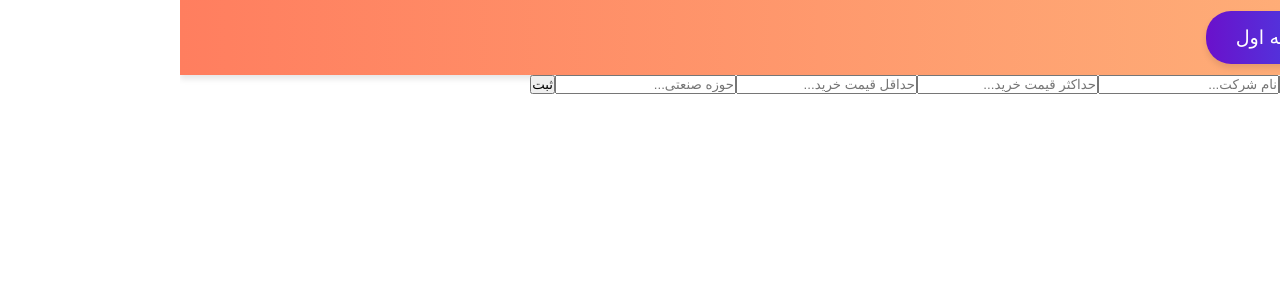
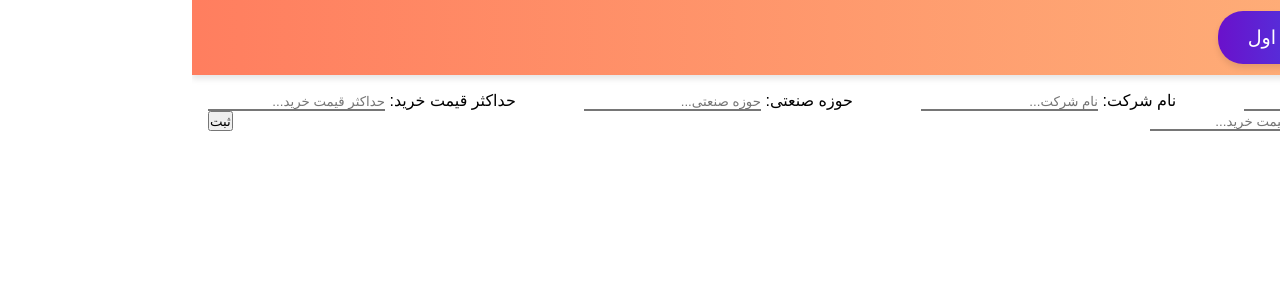
Before and after one commit to kasra-noorbakhsh/react-mini-proj, a React (Create React App) app: page /stock-list in a window 1280 px wide. Shown: the top 300 px of the page. Built offline with nearby package versions, Linux system fonts and the light colour scheme; the HTML template or start-up script is replaced by a standard one.

Commit message:
more changes

```diff
--- a/src/Components/StockFilterForm/StockFilterForm.css
+++ b/src/Components/StockFilterForm/StockFilterForm.css
@@ -0,0 +1,22 @@
+.stock-filter-form {
+    display: flex;
+    flex-wrap: wrap;
+    justify-content: space-between;
+    padding: 16px;
+}
+
+.stock-filter-form-input{
+    border-style: none;
+    border-bottom-style: solid;
+}
+
+.stock-filter-form-input:focus{
+    outline: none;
+    border-color: aqua;
+}
+
+.stock-filter-form-error-message {
+    color: red;
+    font-size: small;
+    height: 10px;
+}
--- a/src/Components/StockFilterForm/StockFilterForm.js
+++ b/src/Components/StockFilterForm/StockFilterForm.js
@@ -1,16 +1,19 @@
 import { useReducer } from "react"
 import { formReducer,  formInitialState, updateStateOnChange, updateStateOnBlur, FieldNamesEnum} from "./stockFilterFormLogic"
+
+import "./StockFilterForm.css"
 
 const StockFilterForm = ({onSubmit}) => {
 
     const [state, dispatch] = useReducer(formReducer, formInitialState)
 
-    const submit = () => {
-        onSubmit()
+    const submit = (event) => {
+        event.preventDefault();
+        onSubmit();
     }
 
     const onChangeProcess = (event) => {
-        updateStateOnChange(state, event.target.name, event.target.value, dispatch)
+        updateStateOnChange(state, event.target.name, event.target.value, dispatch);
     }
 
     const blockNonNumericOnKeyDown = (event) => {
@@ -24,14 +27,29 @@ const StockFilterForm = ({onSubmit}) => {
     }
 
     return(
-        <form onSubmit={submit}>
-            <input type="text" placeholder="نماد..." name={FieldNamesEnum.symbol} onChange={onChangeProcess} onBlur={onBlurProcess}/>
-            {state.symbol.error.hasAny && <p> {state.symbol.error.message}</p>}
-            <input type="text" placeholder="نام شرکت..." name={FieldNamesEnum.companyName} onChange={onChangeProcess} onBlur={onBlurProcess}/>
-            <input type="number" placeholder="حداکثر قیمت خرید..." name={FieldNamesEnum.maxPrice} onChange={onChangeProcess} onBlur={onBlurProcess} onKeyDown={blockNonNumericOnKeyDown}/>
-            <input type="number" placeholder="حداقل قیمت خرید..." name={FieldNamesEnum.minPrice} onChange={onChangeProcess} onBlur={onBlurProcess} onKeyDown={blockNonNumericOnKeyDown}/>
-            {state.minPrice.error.hasAny && <p> {state.minPrice.error.message}</p>}
-            <input type="text" placeholder="حوزه صنعتی..." name={FieldNamesEnum.industry} onChange={onChangeProcess} onBlur={onBlurProcess}/>
+        <form onSubmit={submit} className="stock-filter-form">
+            <div>
+                <label>نماد: </label>
+                <input className="stock-filter-form-input" type="text" placeholder="نماد..." name={FieldNamesEnum.symbol} onChange={onChangeProcess} onBlur={onBlurProcess}/>
+                {state.symbol.error.hasAny && <p className="stock-filter-form-error-message"> {state.symbol.error.message}</p>}
+            </div>
+            <div>
+                <label>نام شرکت: </label>
+                <input className="stock-filter-form-input" type="text" placeholder="نام شرکت..." name={FieldNamesEnum.companyName} onChange={onChangeProcess} onBlur={onBlurProcess}/>
+            </div>
+            <div>
+                <label>حوزه صنعتی: </label>
+                <input className="stock-filter-form-input" type="text" placeholder="حوزه صنعتی..." name={FieldNamesEnum.industry} onChange={onChangeProcess} onBlur={onBlurProcess}/>
+            </div>
+            <div>
+                <label>حداکثر قیمت خرید: </label>
+                <input className="stock-filter-form-input" type="text" placeholder="حداکثر قیمت خرید..." name={FieldNamesEnum.maxPrice} onChange={onChangeProcess} onBlur={onBlurProcess} onKeyDown={blockNonNumericOnKeyDown}/>
+            </div>
+            <div>
+                <label>حداقل قیمت خرید: </label>
+                <input className="stock-filter-form-input" type="text" placeholder="حداقل قیمت خرید..." name={FieldNamesEnum.minPrice} onChange={onChangeProcess} onBlur={onBlurProcess} onKeyDown={blockNonNumericOnKeyDown}/>
+                {state.minPrice.error.hasAny && <p className="stock-filter-form-error-message"> {state.minPrice.error.message}</p>}
+            </div>
             <input type="submit" value="ثبت"/>
         </form>
     )
--- a/src/Components/StockFilterForm/stockFilterFormLogic.js
+++ b/src/Components/StockFilterForm/stockFilterFormLogic.js
@@ -1,39 +1,10 @@
-
-import { object } from "yup";
-
-// yup.addMethod(yup.number, "compareMinMax", function(errorMassege) {
-//     return this.test("compareMinMax", errorMassege, function(val) {
-//         const { path, createError } = this;
-//         const max = this.resolve(yup.ref("maxPrice"));
-//         return (max < 0) || val < max || createError({ path, message: errorMassege || "min max validation failed" });
-//     });
-// });
-
-
-// export const schema = yup.object().shape({
-//     symbol: yup.string().transform((value, originalValue) => {
-//         return (originalValue === "") ? null: value
-//     }).min(3, "حداقل طول نماد رعایت نشده است").max(6, "حداکثر طول نماد رعایت نشده است").nullable(true),
-
-//     company: yup.string(),
-
-//     maxPrice: yup.number().transform((value, originalValue) => {
-//         return (originalValue === "") ? Infinity: value
-//     }).min(0, "عدد وارد شده منفی است").nullable(true),
-
-//     minPrice: yup.number().min(0, "عدد وارد شده منفی است").transform((value, originalValue) => {
-//         return (originalValue === "") ? 0: value
-//     }).compareMinMax("حداقل قیمت از حداکثر قیمت بیشتر است").nullable(true),
-
-//     industry: yup.string()
-// })
 
 export const FieldNamesEnum = Object.freeze({
     symbol: "symbol",
     companyName: "companyName",
+    industry: "industry",
     maxPrice: "maxPrice",
     minPrice: "minPrice",
-    industry: "industry"
 })
 
 export const formInitialState = {
```
